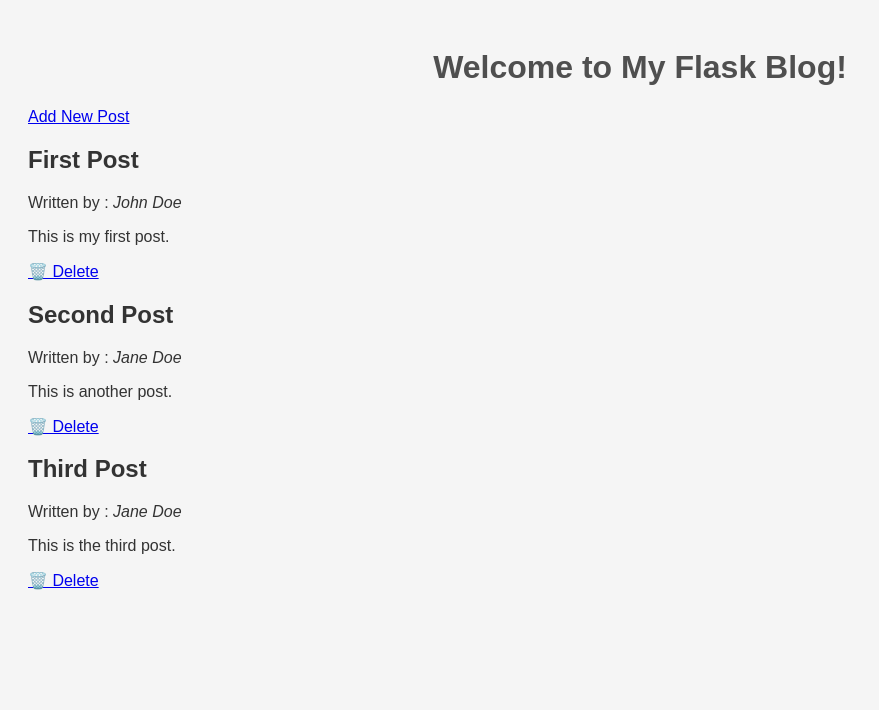
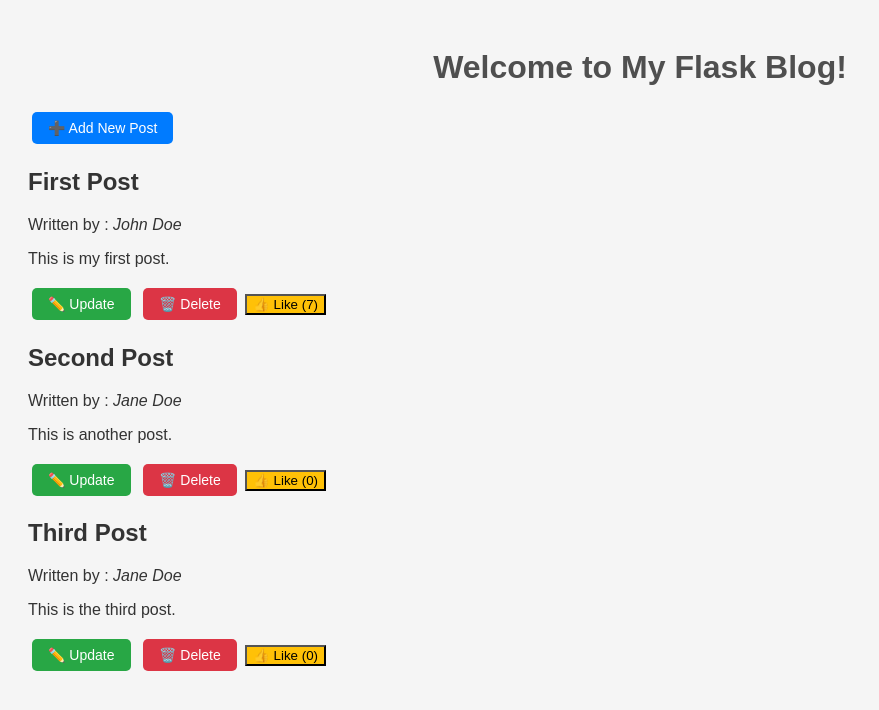
Before and after one commit to saifan340/Masterblog, a Flask app: page / in a window 1280 px wide. Shown: the top 710 px of the page, without its empty margins (0-879 px from the left). Run offline with Flask 3, Linux system fonts and the light colour scheme.

Commit message:
added update,like routes,index.html modified

```diff
--- a/app.py
+++ b/app.py
@@ -66,6 +66,50 @@ def delete(post_id):
     save_blog_posts(updated_posts)
     return redirect(url_for('index'))
 
+@app.route('/update/<int:post_id>', methods=['GET', 'POST'])
+def update(post_id):
+    # Fetch the blog posts from the JSON file
+    post = fetch_post_by_id(post_id)
+
+    if post is None:
+        # Post not found
+        return "Post not found", 404
+
+    if request.method == 'POST':
+        # Update the post in the JSON file
+        post['author'] = request.form.get('author')
+        post['title'] = request.form.get('title')
+        post['content'] = request.form.get('content')
+
+        # Fetch all posts
+        blog_posts = load_posts()
+
+        # Update the post in the list
+        for idx, p in enumerate(blog_posts):
+            if p['id'] == post_id:
+                blog_posts[idx] = post
+                break
+
+        # Save updated list to JSON file
+        save_blog_posts(blog_posts)
+
+        # Redirect back to the home page
+        return redirect(url_for('index'))
+
+    # Display the update.html page
+    return render_template('update.html', post=post)
+
+@app.route('/like/<int:post_id>', methods=['POST'])
+def like(post_id):
+    blog_posts = load_posts()
+
+    for post in blog_posts:
+        if post['id'] == post_id:
+            post['likes'] = post.get('likes', 0) + 1
+            break
+
+    save_blog_posts(blog_posts)
+    return redirect(url_for('index'))
 
 if __name__ == '__main__':
     app.run(host="0.0.0.0", port=4999, debug=True)
--- a/templates/index.html
+++ b/templates/index.html
@@ -6,17 +6,24 @@
     <title>My Flask Blog</title>
 
     <link rel="stylesheet" href="{{ url_for('static', filename='style.css') }}">
+
+
 </head>
 <body>
     <h1>Welcome to My Flask Blog!</h1>
-    <a href="{{ url_for('add') }}">Add New Post</a>
+    <a href="{{ url_for('add') }}" class="button">➕ Add New Post</a>
+   <!-- <a href="{{ url_for('add') }}">Add New Post</a>-->
      {% for post in posts %}
 
         <div>
             <h2>{{ post.title }}</h2>
             <p>Written by : <em>{{ post.author }}</em></p>
             <p>{{ post.content }}</p>
-            <a href="{{ url_for('delete', post_id=post.id) }}" onclick="return confirm('Delete this post?');">🗑️ Delete</a>
+             <a href="{{ url_for('update', post_id=post.id) }}"class="button update">✏️ Update</a>
+             <a href="{{ url_for('delete', post_id=post.id) }}" class="button delete" onclick="return confirm('Delete this post?');">🗑️ Delete</a>
+             <form action="{{ url_for('like', post_id=post.id) }}" method="POST" style="display:inline;">
+                  <button type="submit" class="button like">👍 Like ({{ post.likes }})</button>
+             </form>
 
         </div>
         {% else %}
```
